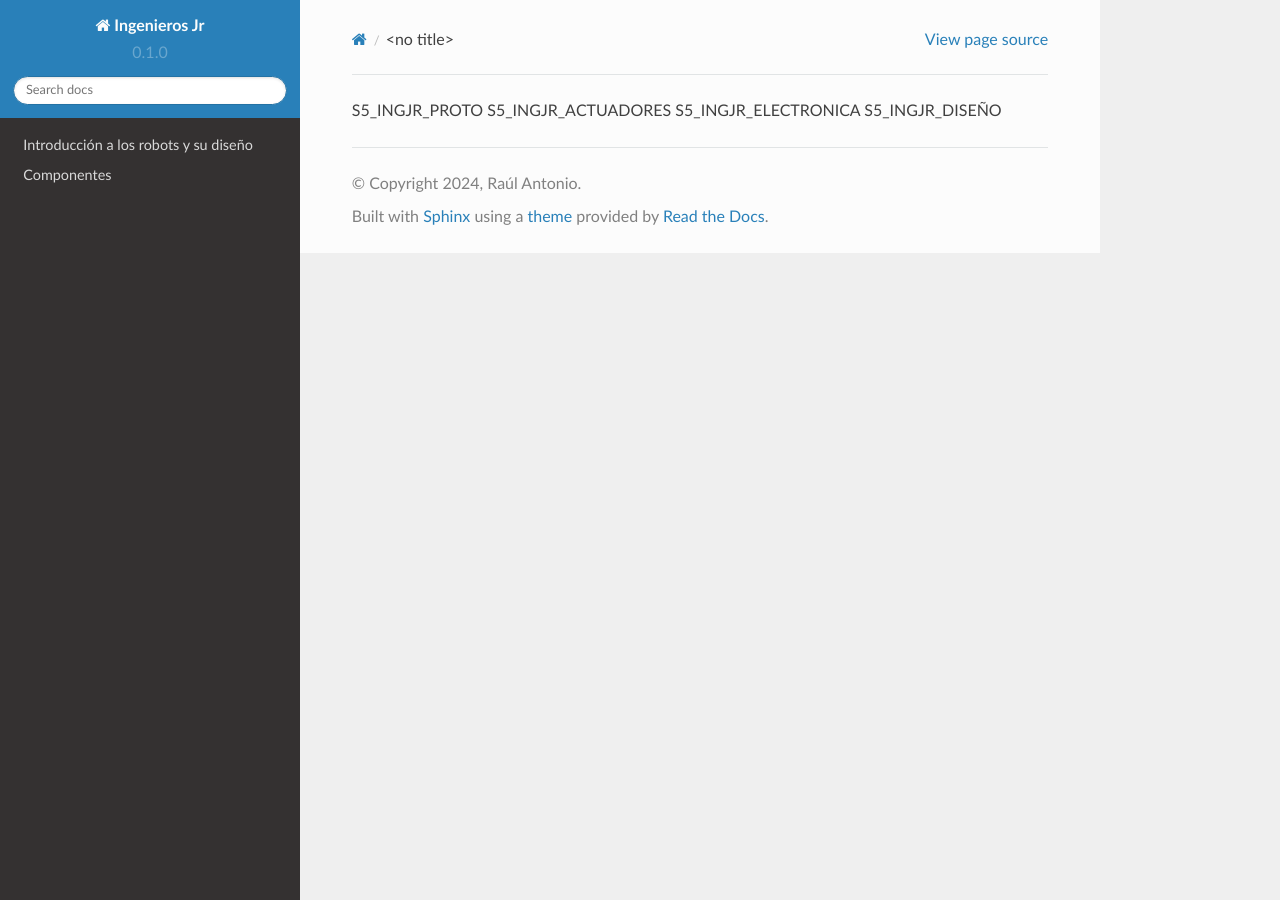
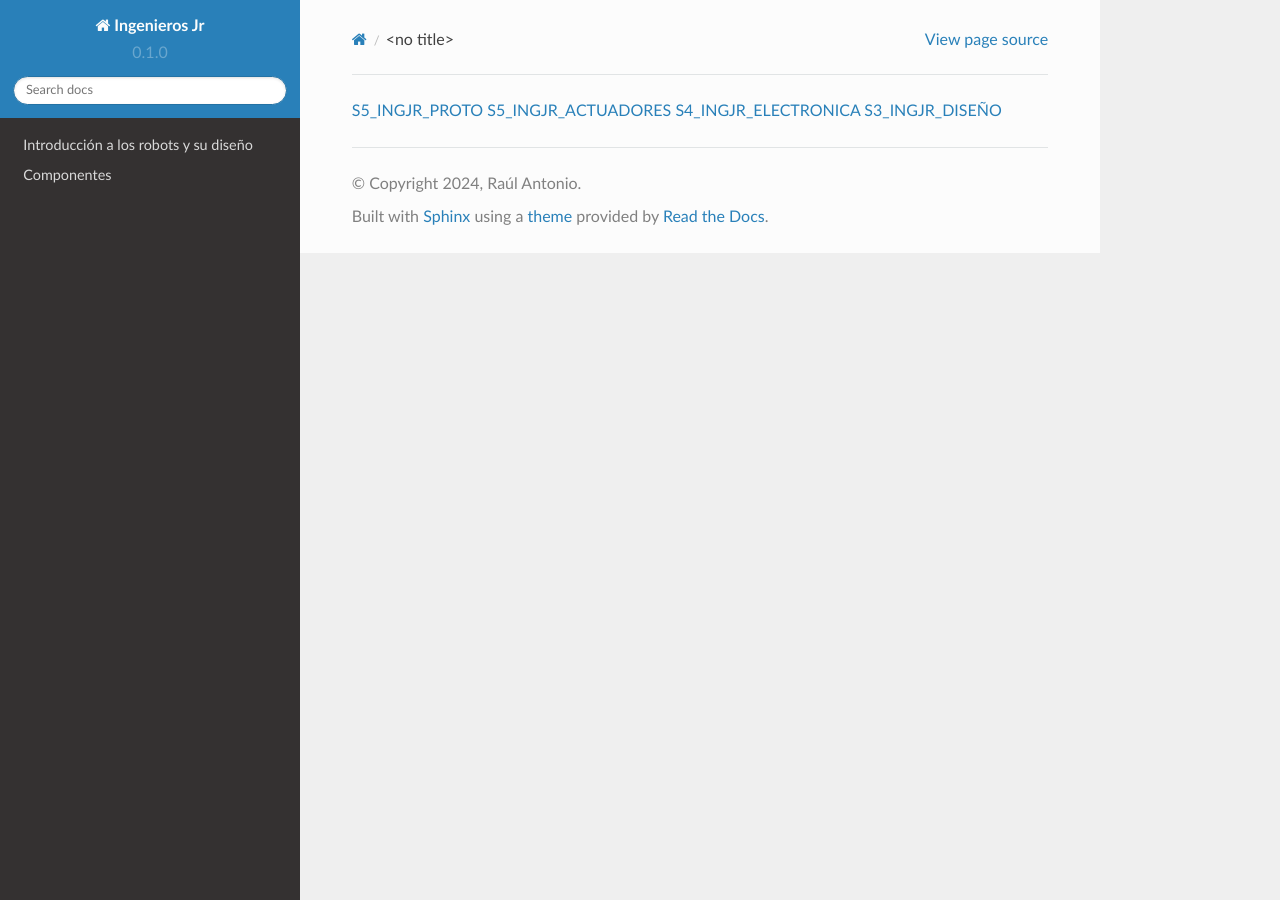
Before and after one commit to Gagis00/Ingenieros-JR, a Sphinx documentation site: the page built from docs/source/archivos/Presentaciones.rst, in a window 1280 px wide. Built offline with Sphinx 7.4.7 and the Read the Docs theme 2.0.0, drawn with Linux system fonts in a browser that asks for light colours.

```diff
--- a/docs/source/archivos/Presentaciones.rst
+++ b/docs/source/archivos/Presentaciones.rst
@@ -1,4 +1,4 @@
-S5_INGJR_PROTO
-S5_INGJR_ACTUADORES
-S5_INGJR_ELECTRONICA
-S5_INGJR_DISEÑO
+`S5_INGJR_PROTO <_static/S5_INGJR_PROTO.pdf>`_
+`S5_INGJR_ACTUADORES <_static/S5_INGJR_ACTUADORES.pdf>`_
+`S4_INGJR_ELECTRONICA <_static/S4_INGJR_ELECTRONICA.pdf>`_
+`S3_INGJR_DISEÑO <_static/S3_INGJR_DISEÑO.pdf>`_
```
